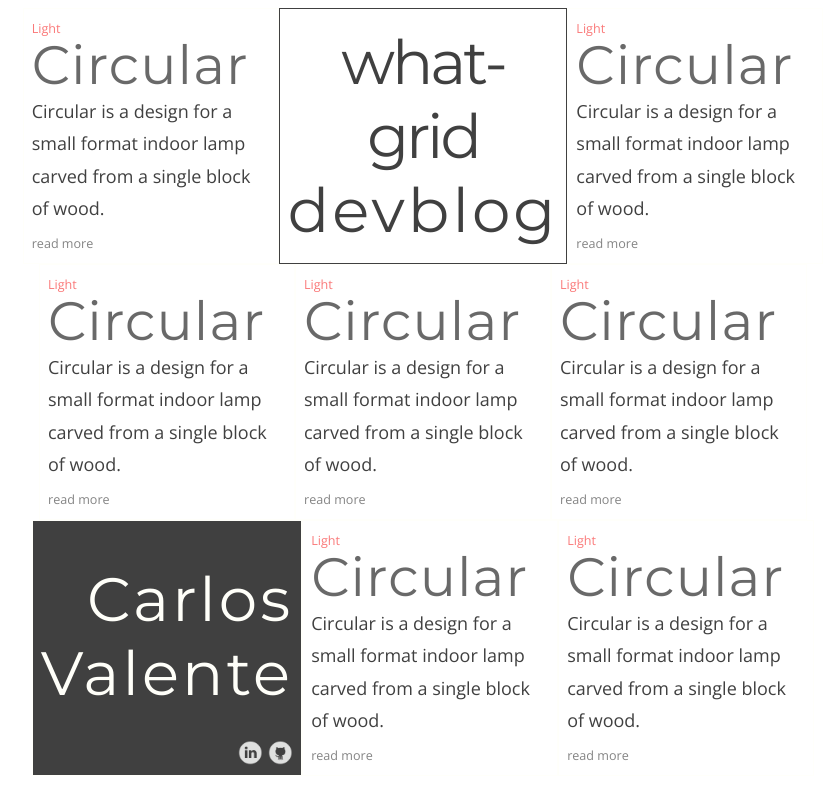
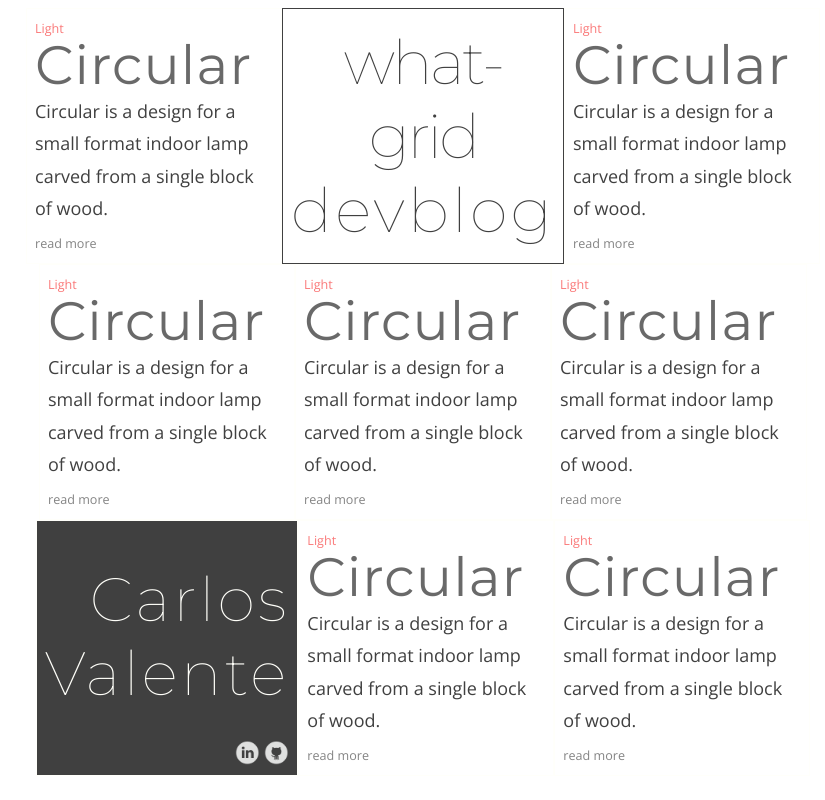
Before and after one commit to cpvalente/what-grid, a plain HTML site: page index.html in a window 1280 px wide. Shown: the whole page, without its empty margins (217-1042 px from the left). Drawn offline with nearby package versions, Linux system fonts and the light colour scheme.

Commit message:
import font weights

```diff
--- a/css/typography.css
+++ b/css/typography.css
@@ -1,5 +1,5 @@
-@import url('https://fonts.googleapis.com/css2?family=Open+Sans&display=swap');
-@import url('https://fonts.googleapis.com/css2?family=Montserrat&display=swap');
+@import url('https://fonts.googleapis.com/css2?family=Open+Sans:wght@300;400;600&display=swap');
+@import url('https://fonts.googleapis.com/css2?family=Montserrat:wght@100;300;400;600&display=swap');
 
 body, html {
     font-family: 'Open Sans', sans-serif;
@@ -9,6 +9,7 @@
     word-wrap: break-word;
     overflow-wrap: break-word;
     hyphens: none;
+    font-weight: 300;
 }
 
 h1, h2, h3 {
@@ -41,10 +42,6 @@
     font-weight: 300;
 }
 
-p {
-    font-weight: 300;
-}
-
 .row > p {
     text-indent: 1.5em;
     line-height: 1.5em;
@@ -74,7 +71,6 @@
 
 small {
     color:#666;
-    font-weight: 100;
     font-size: 0.7em;
 }
 
```
